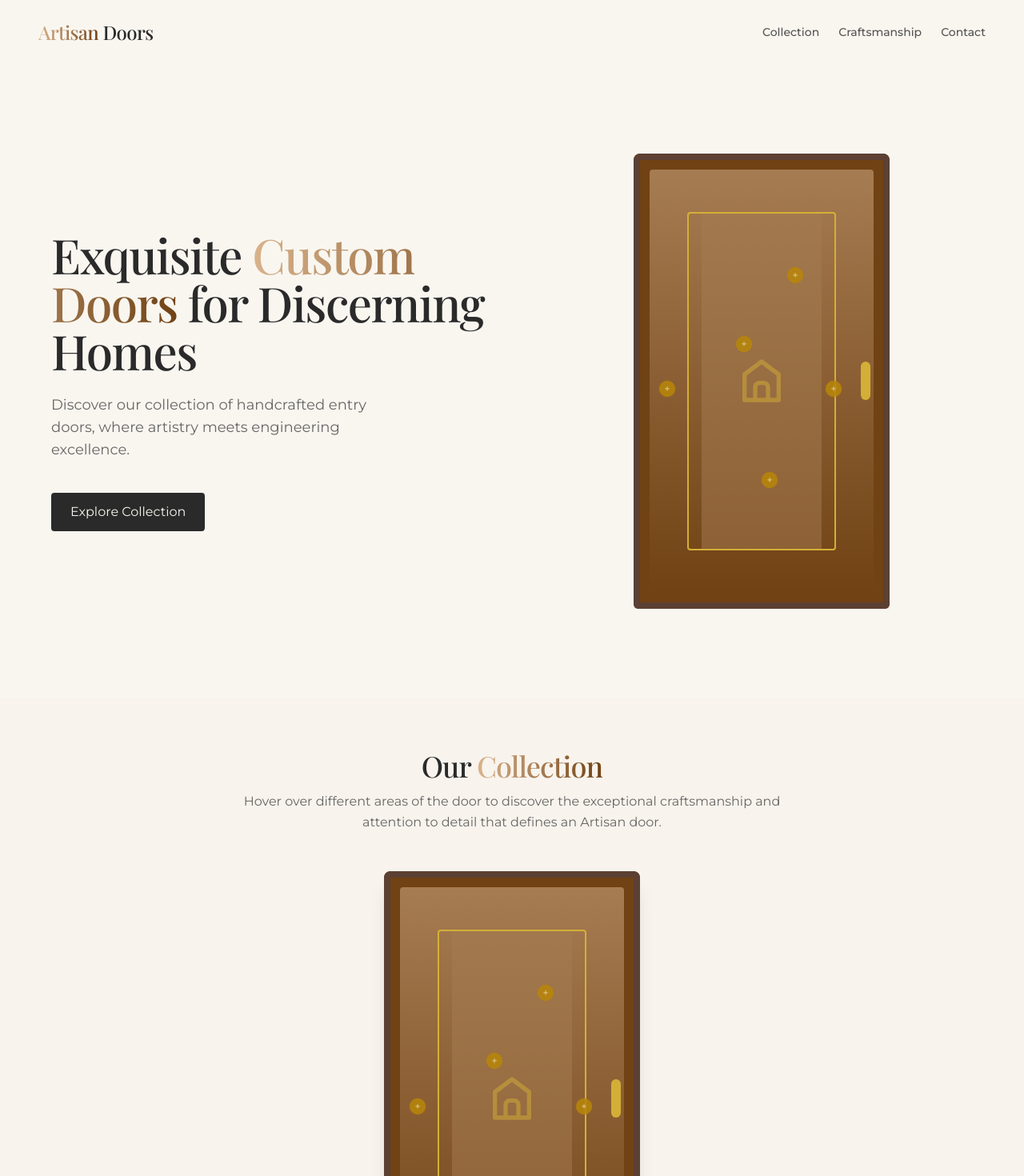
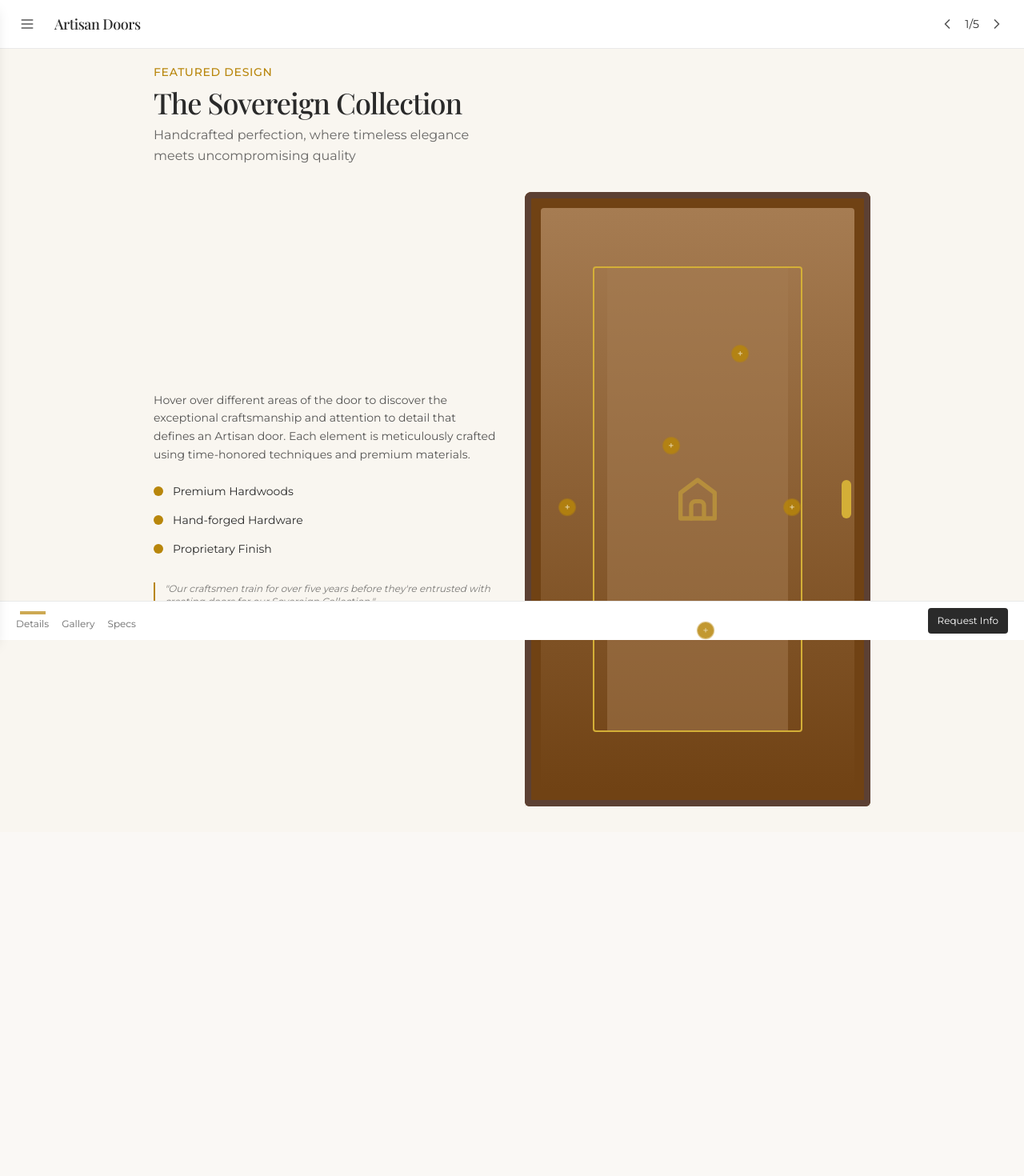
Before and after one commit to tfarzalo/artisan-door-revealed, a React (Vite) app: page / in a window 1280 px wide. Shown: the top 1470 px of the page at 80% size. After the commit the page ends 1040 px from the top, so only its background shows below. Built offline with nearby package versions, Linux system fonts and the light colour scheme.

Commit message:
Refactor: Update presentation design

```diff
--- a/src/components/DoorHotspot.tsx
+++ b/src/components/DoorHotspot.tsx
@@ -45,7 +45,7 @@ const DoorHotspot: React.FC<DoorHotspotProps> = ({
         <span className="text-white text-xs font-bold">{isActive ? "×" : "+"}</span>
       </button>
 
-      {/* Hotspot content */}
+      {/* Hotspot content - magazine style */}
       <div
         className={cn(
           "hotspot-content transition-all duration-300",
@@ -59,8 +59,10 @@ const DoorHotspot: React.FC<DoorHotspotProps> = ({
           right: x > 50 ? "0" : "auto",
           minWidth: "180px",
           maxWidth: "200px",
+          borderTop: "2px solid #B8860B",
         }}
       >
+        <span className="text-luxury-accent text-xs font-medium uppercase tracking-wider">Feature</span>
         <h4 className="text-luxury-text text-base font-serif mb-1">{title}</h4>
         <p className="text-luxury-text/80 text-xs">{description}</p>
       </div>
--- a/src/index.css
+++ b/src/index.css
@@ -122,7 +122,7 @@
   }
 
   .showcase-container {
-    @apply relative max-w-4xl mx-auto my-8 overflow-hidden;
+    @apply relative overflow-hidden;
   }
 
   .luxury-gradient {
@@ -132,4 +132,17 @@
   .doorway {
     @apply relative mx-auto overflow-hidden rounded-md shadow-xl;
   }
+
+  /* Magazine-style components */
+  .magazine-caption {
+    @apply text-xs text-luxury-text/70 italic border-l-2 border-luxury-accent pl-2;
+  }
+
+  .magazine-heading {
+    @apply text-2xl md:text-3xl font-serif leading-tight;
+  }
+
+  .magazine-subheading {
+    @apply text-sm uppercase tracking-wider text-luxury-accent font-medium;
+  }
 }
--- a/src/pages/Index.tsx
+++ b/src/pages/Index.tsx
@@ -1,135 +1,133 @@
 
-import React from "react";
-import Header from "@/components/Header";
+import React, { useState } from "react";
 import DoorShowcase from "@/components/DoorShowcase";
-import CraftsmanshipSection from "@/components/CraftsmanshipSection";
-import Footer from "@/components/Footer";
+import { ChevronRight, ChevronLeft, Menu } from "lucide-react";
 
 const Index = () => {
+  const [menuOpen, setMenuOpen] = useState(false);
+
   return (
-    <div className="min-h-screen bg-luxury-bg text-luxury-text">
-      <Header />
+    <div className="min-h-screen bg-luxury-bg text-luxury-text overflow-hidden">
+      {/* App-like header */}
+      <header className="fixed top-0 left-0 right-0 z-40 px-4 py-3 bg-white bg-opacity-95 backdrop-blur-sm border-b border-luxury-text/10 flex justify-between items-center">
+        <div className="flex items-center">
+          <button
+            className="p-2 hover:bg-luxury-text/5 rounded-full transition-colors"
+            onClick={() => setMenuOpen(!menuOpen)}
+          >
+            <Menu className="w-5 h-5 text-luxury-text/80" />
+          </button>
+          <h1 className="text-lg font-serif ml-4">Artisan Doors</h1>
+        </div>
+        <div className="flex items-center space-x-1">
+          <button className="p-2 hover:bg-luxury-text/5 rounded-full transition-colors">
+            <ChevronLeft className="w-5 h-5 text-luxury-text/80" />
+          </button>
+          <span className="text-sm">1/5</span>
+          <button className="p-2 hover:bg-luxury-text/5 rounded-full transition-colors">
+            <ChevronRight className="w-5 h-5 text-luxury-text/80" />
+          </button>
+        </div>
+      </header>
 
-      <main>
-        {/* Hero Section */}
-        <section className="py-12 md:py-20 px-6 md:px-12">
-          <div className="max-w-6xl mx-auto">
-            <div className="flex flex-col md:flex-row items-center gap-12">
-              <div className="md:w-1/2 space-y-6 animate-fade-in">
-                <h1 className="text-4xl md:text-5xl lg:text-6xl font-serif">
-                  Exquisite <span className="luxury-gradient">Custom Doors</span> for Discerning Homes
-                </h1>
-                <p className="text-lg text-luxury-text/70 max-w-md">
-                  Discover our collection of handcrafted entry doors, where artistry meets engineering excellence.
-                </p>
-                <div className="pt-4">
-                  <a
-                    href="#collection"
-                    className="inline-flex items-center px-6 py-3 bg-luxury-text text-luxury-bg rounded hover:bg-luxury-accent transition-colors"
-                  >
-                    Explore Collection
-                  </a>
+      {/* Side menu */}
+      <div className={`fixed top-0 left-0 h-full w-64 bg-white shadow-lg transform transition-transform duration-300 z-50 ${menuOpen ? 'translate-x-0' : '-translate-x-full'}`}>
+        <div className="p-5">
+          <h2 className="text-xl font-serif mb-6">Collection</h2>
+          <ul className="space-y-4">
+            <li className="border-b border-luxury-text/10 pb-3">
+              <a href="#" className="text-luxury-text hover:text-luxury-accent transition-colors">Classic Mahogany</a>
+            </li>
+            <li className="border-b border-luxury-text/10 pb-3">
+              <a href="#" className="text-luxury-text hover:text-luxury-accent transition-colors">Modern Walnut</a>
+            </li>
+            <li className="border-b border-luxury-text/10 pb-3">
+              <a href="#" className="text-luxury-text hover:text-luxury-accent transition-colors">Carved Oak</a>
+            </li>
+            <li className="border-b border-luxury-text/10 pb-3">
+              <a href="#" className="text-luxury-text hover:text-luxury-accent transition-colors">Custom Design</a>
+            </li>
+          </ul>
+        </div>
+      </div>
+
+      {/* Overlay when menu is open */}
+      {menuOpen && (
+        <div
+          className="fixed inset-0 bg-black bg-opacity-30 z-40"
+          onClick={() => setMenuOpen(false)}
+        ></div>
+      )}
+
+      <main className="pt-16 pb-8 px-5">
+        {/* Magazine-style layout */}
+        <div className="max-w-4xl mx-auto">
+          {/* Feature title */}
+          <div className="mb-8 mt-4">
+            <div className="text-luxury-accent text-sm font-medium tracking-wider uppercase mb-2">Featured Design</div>
+            <h2 className="text-3xl md:text-4xl font-serif">The Sovereign Collection</h2>
+            <p className="text-luxury-text/70 mt-2 max-w-md">
+              Handcrafted perfection, where timeless elegance meets uncompromising quality
+            </p>
+          </div>
+
+          {/* Image and interactive showcase */}
+          <div className="grid grid-cols-1 md:grid-cols-2 gap-8 items-center">
+            <div className="order-2 md:order-1">
+              <p className="text-sm text-luxury-text/80 mb-6 leading-relaxed">
+                Hover over different areas of the door to discover the exceptional craftsmanship
+                and attention to detail that defines an Artisan door. Each element is
+                meticulously crafted using time-honored techniques and premium materials.
+              </p>
+
+              <div className="space-y-4 mb-8">
+                <div className="flex items-center">
+                  <div className="w-3 h-3 rounded-full bg-luxury-accent mr-3"></div>
+                  <span className="text-sm">Premium Hardwoods</span>
+                </div>
+                <div className="flex items-center">
+                  <div className="w-3 h-3 rounded-full bg-luxury-accent mr-3"></div>
+                  <span className="text-sm">Hand-forged Hardware</span>
+                </div>
+                <div className="flex items-center">
+                  <div className="w-3 h-3 rounded-full bg-luxury-accent mr-3"></div>
+                  <span className="text-sm">Proprietary Finish</span>
                 </div>
               </div>
 
-              <div className="md:w-1/2 md:max-w-xs showcase-container animate-scale-in">
-                <DoorShowcase />
-              </div>
+              <p className="text-xs text-luxury-text/60 italic border-l-2 border-luxury-accent pl-3">
+                "Our craftsmen train for over five years before they're entrusted with creating
+                doors for our Sovereign Collection."
+              </p>
+            </div>
+
+            <div className="showcase-container order-1 md:order-2">
+              <DoorShowcase />
             </div>
           </div>
-        </section>
-
-        {/* Collection Section */}
-        <section id="collection" className="py-16 px-6 md:px-12 bg-secondary">
-          <div className="max-w-6xl mx-auto">
-            <h2 className="text-3xl md:text-4xl font-serif mb-3 text-center">
-              Our <span className="luxury-gradient">Collection</span>
-            </h2>
-            <p className="text-center text-luxury-text/70 mb-12 max-w-2xl mx-auto">
-              Hover over different areas of the door to discover the exceptional craftsmanship and attention to detail that defines an Artisan door.
-            </p>
-
-            <div className="flex justify-center">
-              <div className="max-w-xs w-full">
-                <DoorShowcase />
-              </div>
-            </div>
-
-            <div className="mt-12 text-center">
-              <p className="text-sm text-luxury-text/70 max-w-md mx-auto mb-8">
-                Each door is a unique masterpiece, tailored to your exact specifications and handcrafted by our master artisans.
-              </p>
-              <a
-                href="#contact"
-                className="inline-flex items-center px-6 py-3 border border-luxury-text/20 rounded hover:bg-luxury-text hover:text-luxury-bg transition-colors"
-              >
-                Request Consultation
-              </a>
-            </div>
-          </div>
-        </section>
-
-        {/* Craftsmanship Section */}
-        <CraftsmanshipSection />
-
-        {/* Contact Section */}
-        <section id="contact" className="py-16 px-6 md:px-12 bg-secondary">
-          <div className="max-w-4xl mx-auto">
-            <h2 className="text-3xl md:text-4xl font-serif mb-3 text-center">
-              Begin Your <span className="luxury-gradient">Journey</span>
-            </h2>
-            <p className="text-center text-luxury-text/70 mb-12 max-w-2xl mx-auto">
-              Contact our design consultants to start creating your bespoke door masterpiece.
-            </p>
-
-            <div className="bg-white bg-opacity-70 p-8 rounded-lg shadow-lg">
-              <form className="space-y-6">
-                <div className="grid grid-cols-1 md:grid-cols-2 gap-6">
-                  <div>
-                    <label className="block text-sm font-medium text-luxury-text mb-2">
-                      Name
-                    </label>
-                    <input
-                      type="text"
-                      className="w-full px-4 py-2 border border-luxury-text/20 rounded focus:outline-none focus:ring-1 focus:ring-luxury-accent"
-                      placeholder="Your Name"
-                    />
-                  </div>
-                  <div>
-                    <label className="block text-sm font-medium text-luxury-text mb-2">
-                      Email
-                    </label>
-                    <input
-                      type="email"
-                      className="w-full px-4 py-2 border border-luxury-text/20 rounded focus:outline-none focus:ring-1 focus:ring-luxury-accent"
-                      placeholder="Your Email"
-                    />
-                  </div>
-                </div>
-                <div>
-                  <label className="block text-sm font-medium text-luxury-text mb-2">
-                    Message
-                  </label>
-                  <textarea
-                    className="w-full px-4 py-2 border border-luxury-text/20 rounded focus:outline-none focus:ring-1 focus:ring-luxury-accent h-32"
-                    placeholder="Tell us about your project"
-                  ></textarea>
-                </div>
-                <div className="text-center">
-                  <button
-                    type="submit"
-                    className="px-8 py-3 bg-luxury-text text-luxury-bg rounded hover:bg-luxury-accent transition-colors"
-                  >
-                    Send Inquiry
-                  </button>
-                </div>
-              </form>
-            </div>
-          </div>
-        </section>
+        </div>
       </main>
 
-      <Footer />
+      {/* App-like bottom navigation */}
+      <div className="fixed bottom-0 left-0 right-0 bg-white border-t border-luxury-text/10 px-5 py-2 flex justify-between items-center">
+        <div className="flex items-center gap-4">
+          <button className="text-xs text-luxury-text opacity-70 hover:opacity-100 flex flex-col items-center gap-1">
+            <span className="block h-1 w-8 bg-luxury-accent"></span>
+            Details
+          </button>
+          <button className="text-xs text-luxury-text opacity-70 hover:opacity-100 flex flex-col items-center gap-1">
+            <span className="block h-1 w-8 bg-transparent"></span>
+            Gallery
+          </button>
+          <button className="text-xs text-luxury-text opacity-70 hover:opacity-100 flex flex-col items-center gap-1">
+            <span className="block h-1 w-8 bg-transparent"></span>
+            Specs
+          </button>
+        </div>
+        <button className="text-xs px-3 py-2 bg-luxury-text text-white rounded">
+          Request Info
+        </button>
+      </div>
     </div>
   );
 };
```
